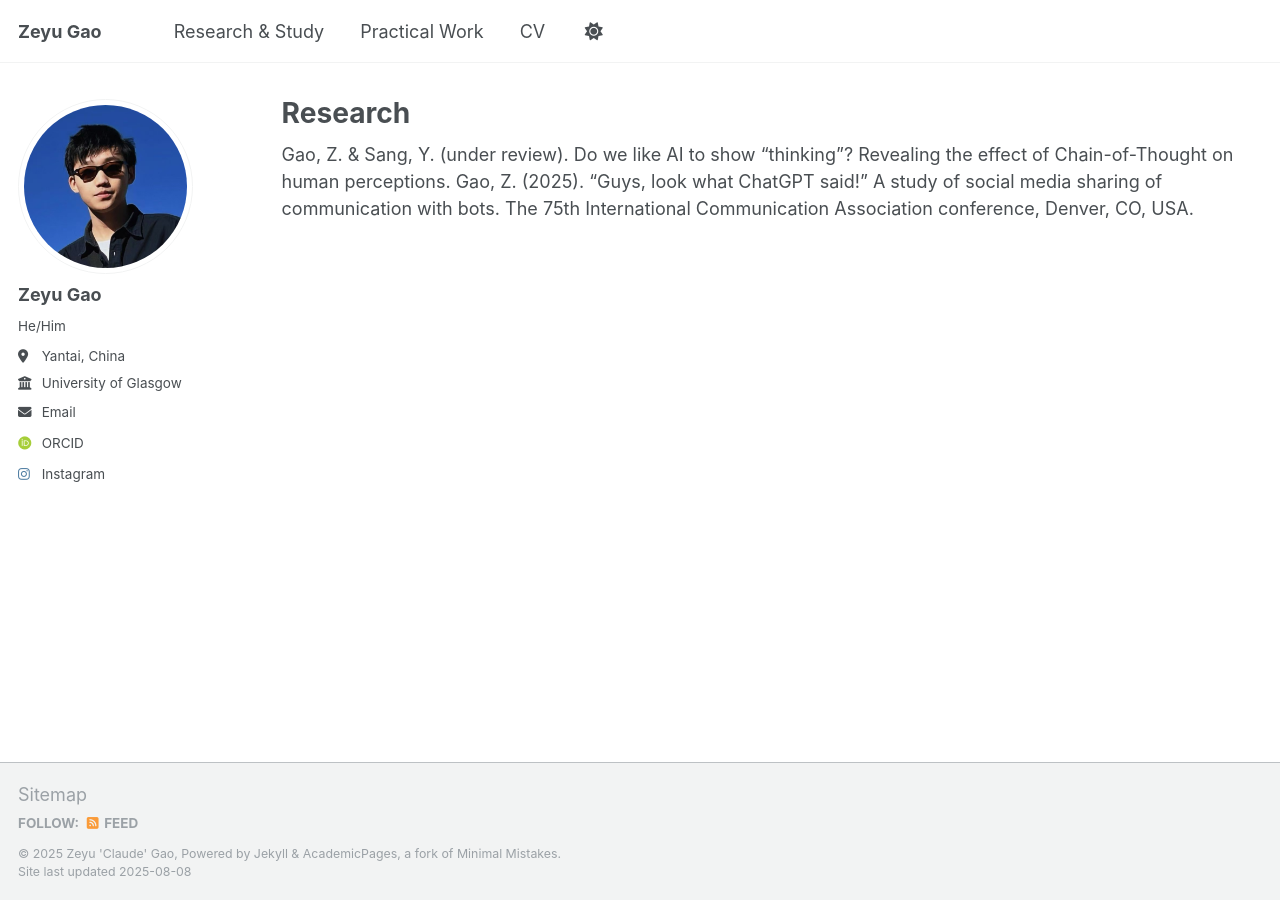
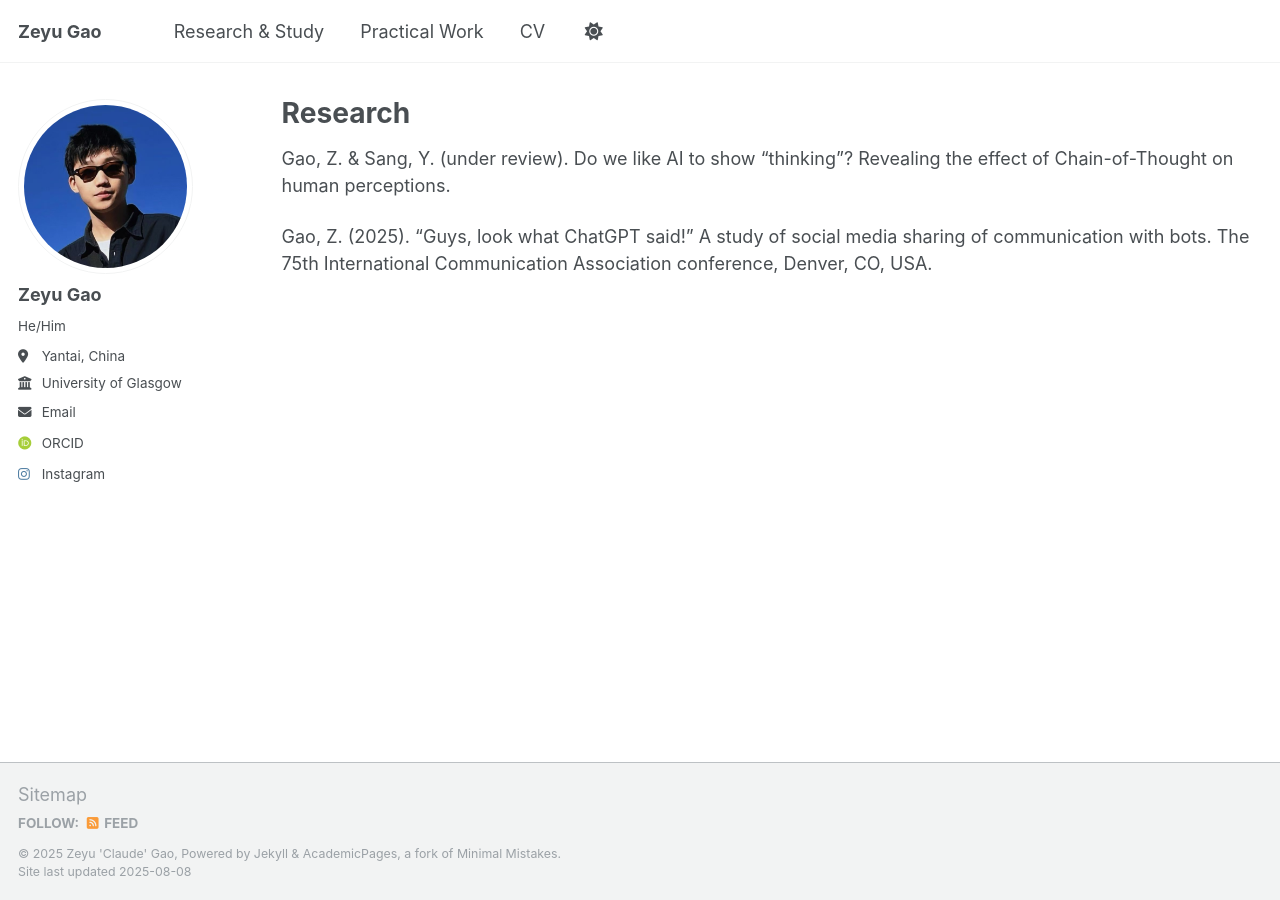
Before and after one commit to ClaudeGao01/ClaudeGao01.github.io, a Jekyll site: the page built from _pages/research.html, in a window 1280 px wide. Built offline with Jekyll 4.4.1, drawn with Linux system fonts in a browser that asks for light colours; some web fonts are replaced; a script that is not in the unit is left out.

```diff
--- a/_pages/research.html
+++ b/_pages/research.html
@@ -4,6 +4,5 @@ title: "Research"
 permalink: /research/
 author_profile: true
 ---
-Gao, Z. & Sang, Y. (under review). Do we like AI to show “thinking”? Revealing the effect of Chain-of-Thought on human perceptions.
-
-Gao, Z. (2025). “Guys, look what ChatGPT said!” A study of social media sharing of communication with bots. The 75th International Communication Association conference, Denver, CO, USA.
+<p>Gao, Z. & Sang, Y. (under review). Do we like AI to show “thinking”? Revealing the effect of Chain-of-Thought on human perceptions.</p>
+<p>Gao, Z. (2025). “Guys, look what ChatGPT said!” A study of social media sharing of communication with bots. The 75th International Communication Association conference, Denver, CO, USA.</p>
```
